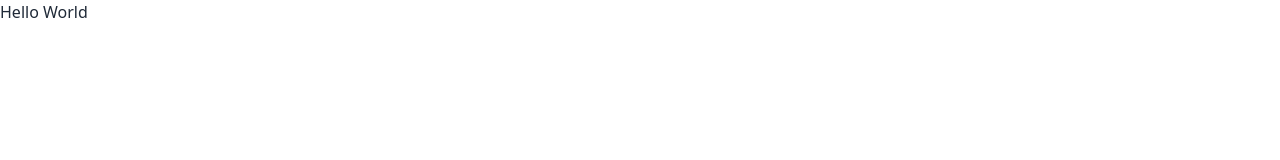
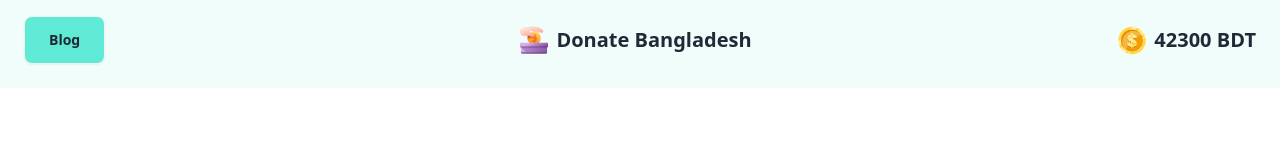
Before and after one commit to hrid1/a5-donate-now, a plain HTML site: page index.html in a window 1280 px wide. Drawn offline with nearby package versions, Linux system fonts and the light colour scheme.

Commit message:
Navbar Done

```diff
--- a/index.html
+++ b/index.html
@@ -1,5 +1,5 @@
 <!DOCTYPE html>
-<html lang="en">
+<html lang="en" data-theme="light">
   <head>
     <meta charset="UTF-8" />
     <meta name="viewport" content="width=device-width, initial-scale=1.0" />
@@ -13,8 +13,26 @@
     <script src="https://cdn.tailwindcss.com"></script>
   </head>
   <body>
+    <!-- header section start -->
+    <header class="bg-teal-50 pb-2 sticky top-0 ">
+      <div class="navbar container mx-auto md:px-6 py-4   backdrop-blur-sm">
+        <div class="navbar-start">
+          <a href="./blog.html">
+            <button class="btn bg-teal-300 md:px-6 md:font-bold">Blog</button>
+          </a>
+        </div>
+        <div class="navbar-center gap-2">
+          <img class="w-6 md:w-7" src="./assets/logo.png" alt="" />
+          <p class="md:text-xl font-bold mr-2">Donate Bangladesh</p>
+        </div>
+        <div class="navbar-end md:gap-2">
+          <img class="w-6 md:w-auto" src="./assets/coin.png" alt="" />
+          <p class="text-sm md:text-xl font-semibold"><span>42300</span> BDT</p>
+        </div>
+      </div>
+    </header>
+    <!-- header sectind end -->
 
-    <h1>Hello World</h1>
 
   </body>
 </html>
```
Also changed, not shown: tailwind.config.js (added).
